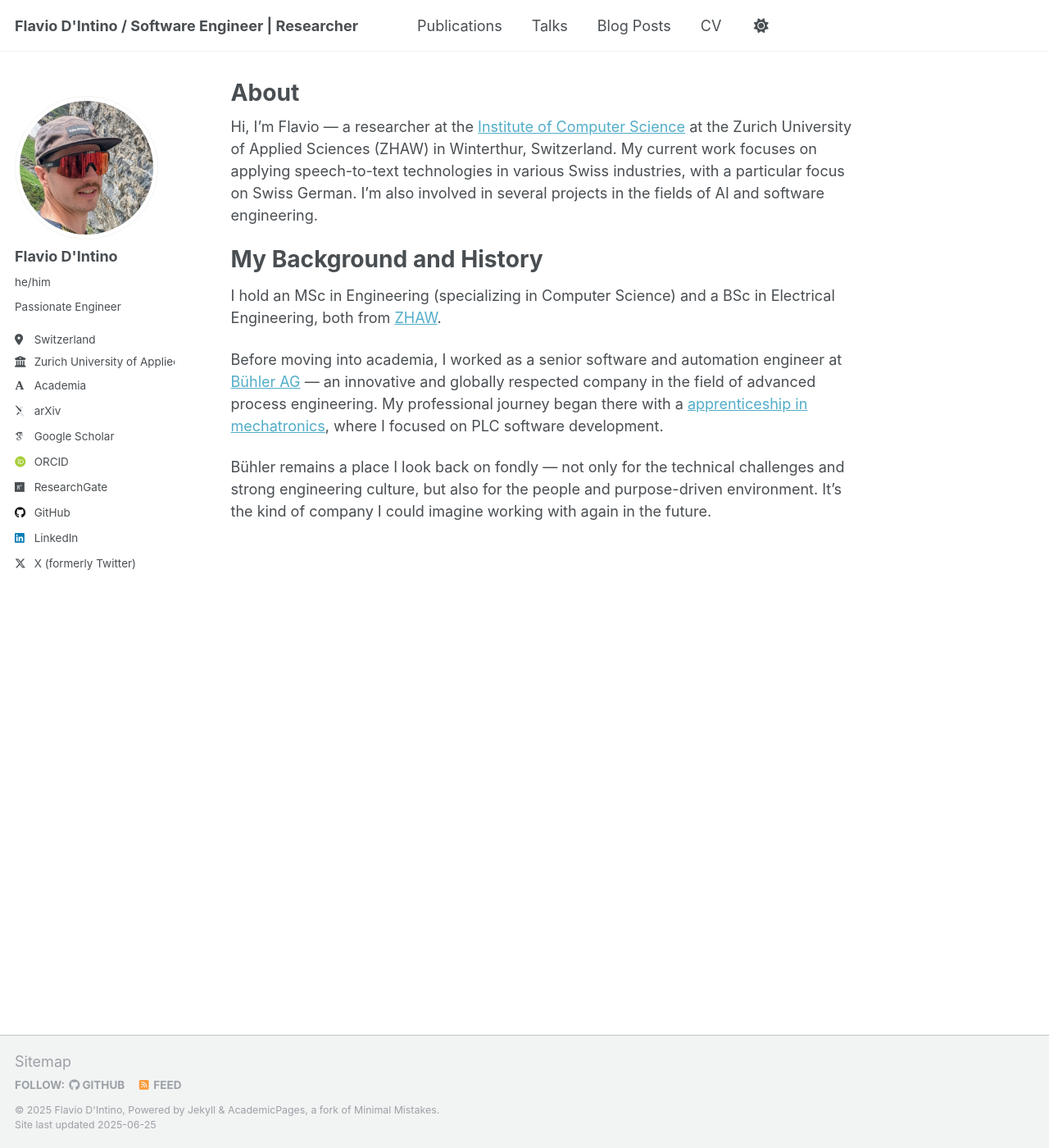
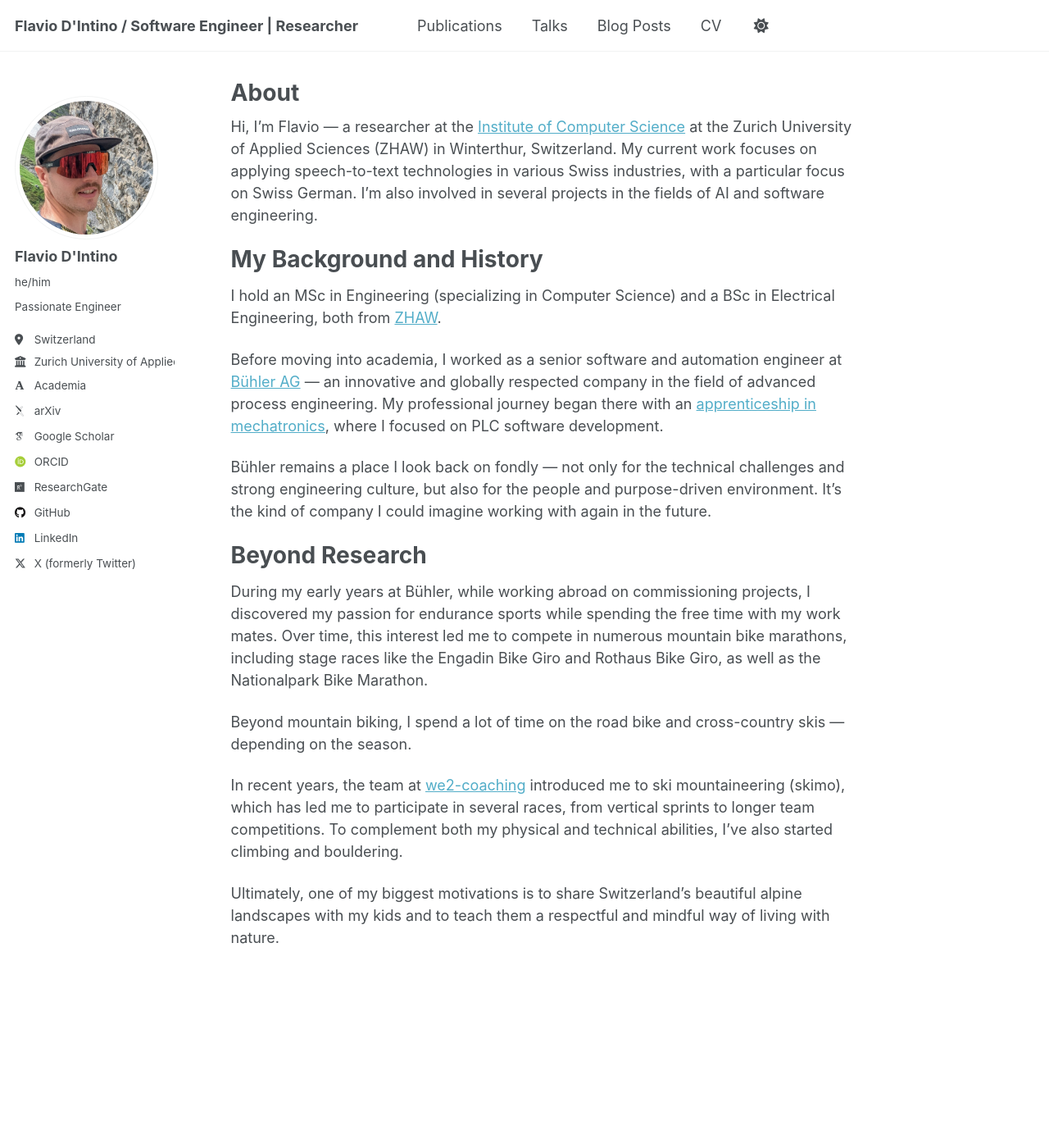
Before and after one commit to dintifla/dintifla.github.io, a Jekyll site: the page built from _pages/about.md, in a window 1280 px wide and 1400 px high. Shown: the whole window at 82% size. Built offline with Jekyll 4.4.1, drawn with Linux system fonts in a browser that asks for light colours; some web fonts are replaced.

Commit message:
Update about.md

```diff
--- a/_pages/about.md
+++ b/_pages/about.md
@@ -15,6 +15,17 @@ My Background and History
 
 I hold an MSc in Engineering (specializing in Computer Science) and a BSc in Electrical Engineering, both from [ZHAW](https://www.zhaw.ch/en/engineering).
 
-Before moving into academia, I worked as a senior software and automation engineer at [Bühler AG](https://www.buhlergroup.com) — an innovative and globally respected company in the field of advanced process engineering. My professional journey began there with a [apprenticeship in mechatronics](https://www.buhlergroup.com/global/de/purpose-community/next-generation/apprenticeships/uzwil/automatiker-in.html), where I focused on PLC software development.
+Before moving into academia, I worked as a senior software and automation engineer at [Bühler AG](https://www.buhlergroup.com) — an innovative and globally respected company in the field of advanced process engineering. My professional journey began there with an [apprenticeship in mechatronics](https://www.buhlergroup.com/global/de/purpose-community/next-generation/apprenticeships/uzwil/automatiker-in.html), where I focused on PLC software development.
 
 Bühler remains a place I look back on fondly — not only for the technical challenges and strong engineering culture, but also for the people and purpose-driven environment. It's the kind of company I could imagine working with again in the future.
+
+Beyond Research
+=====
+
+During my early years at Bühler, while working abroad on commissioning projects, I discovered my passion for endurance sports while spending the free time with my work mates. Over time, this interest led me to compete in numerous mountain bike marathons, including stage races like the Engadin Bike Giro and Rothaus Bike Giro, as well as the Nationalpark Bike Marathon.
+
+Beyond mountain biking, I spend a lot of time on the road bike and cross-country skis — depending on the season.
+
+In recent years, the team at [we2-coaching](https://www.we2-coaching.ch/) introduced me to ski mountaineering (skimo), which has led me to participate in several races, from vertical sprints to longer team competitions. To complement both my physical and technical abilities, I’ve also started climbing and bouldering.
+
+Ultimately, one of my biggest motivations is to share Switzerland’s beautiful alpine landscapes with my kids and to teach them a respectful and mindful way of living with nature.
```
